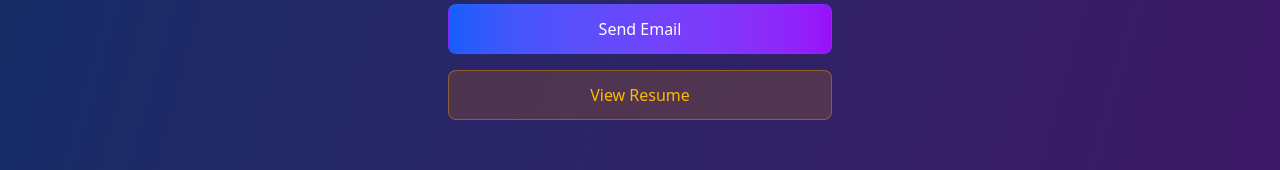
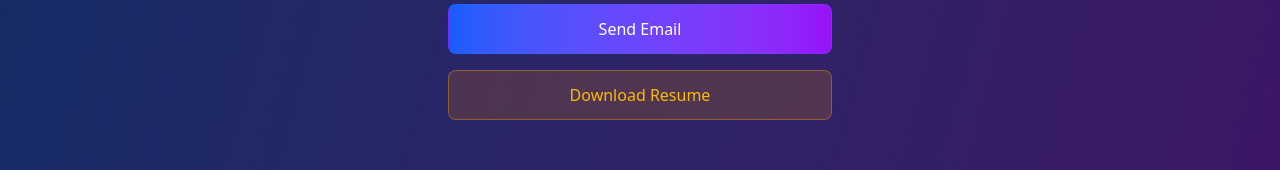
Before and after one commit to StephanGELo/stephan-portfolio, a React (Vite) app: page / in a window 1280 px wide. Shown: the part 4434-4604 px from the top of the page. Built offline with nearby package versions, Linux system fonts and the light colour scheme.

Commit message:
Prepare for Netlify deployment

```diff
--- a/src/components/Contact.tsx
+++ b/src/components/Contact.tsx
@@ -40,9 +40,16 @@ function Contact() {
                     >
                         Send Email
                     </a>
-                    <button className="w-full px-4 sm:px-8 py-3 bg-gradient-to-r from-amber-600/20 to-yellow-600/20 hover:from-amber-600/30 hover:to-yellow-600/30 border border-amber-500/40 hover:border-amber-400/60 text-amber-400 hover:text-amber-300 font-medium rounded-lg transition-all duration-200 hover:scale-105 hover:shadow-lg hover:shadow-amber-500/20 text-sm sm:text-base flex-shrink-0">
+                    {/* <button className="w-full px-4 sm:px-8 py-3 bg-gradient-to-r from-amber-600/20 to-yellow-600/20 hover:from-amber-600/30 hover:to-yellow-600/30 border border-amber-500/40 hover:border-amber-400/60 text-amber-400 hover:text-amber-300 font-medium rounded-lg transition-all duration-200 hover:scale-105 hover:shadow-lg hover:shadow-amber-500/20 text-sm sm:text-base flex-shrink-0">
                         View Resume
-                    </button>
+                    </button> */}
+                    <a
+                        href={portfolioData.resume}
+                        download
+                        className="w-full px-4 sm:px-8 py-3 bg-gradient-to-r from-amber-600/20 to-yellow-600/20 hover:from-amber-600/30 hover:to-yellow-600/30 border border-amber-500/40 hover:border-amber-400/60 text-amber-400 hover:text-amber-300 font-medium rounded-lg transition-all duration-200 hover:scale-105 hover:shadow-lg hover:shadow-amber-500/20 text-sm sm:text-base text-center flex-shrink-0"
+                    >
+                        Download Resume
+                    </a>
                 </div>
             </div>
         </section>
--- a/src/data/portfolioData.ts
+++ b/src/data/portfolioData.ts
@@ -12,6 +12,7 @@ export const portfolioData: PortfolioData = {
   github: 'https://github.com/StephanGELo',
   profileImage1: '/images/ghibli-avatar.png',
   profileImage2:'/images/desert-photo.png',
+  resume: '/assets/resume.pdf',
   showExperience: true,
   showProjects: true,
 
--- a/src/types/portfolio.ts
+++ b/src/types/portfolio.ts
@@ -37,6 +37,7 @@ export interface PortfolioData {
   github: string;
   profileImage1: string;
   profileImage2: string;
+  resume: string;
   showExperience?: boolean;
   showProjects?: boolean;
   skills: Skill[];
```
Also changed, not shown: 1 other file (tests, documents, lock files or other folders).
